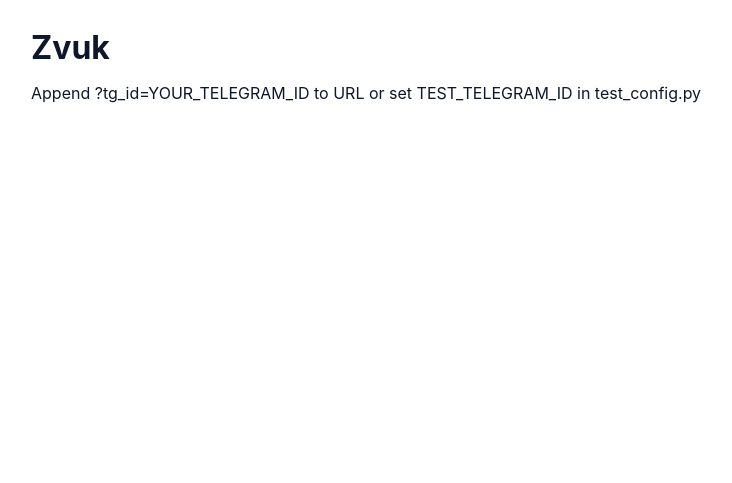
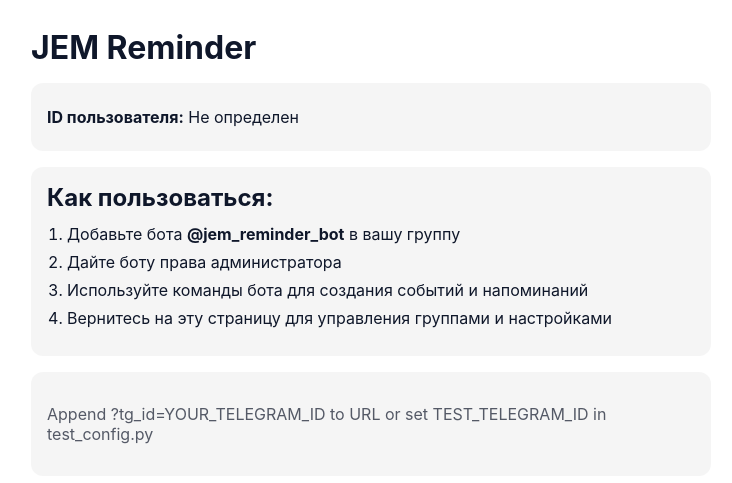
Before and after one commit to suslyaev/jem-reminder, a FastAPI app: page / in a window 1280 px wide. Shown: the top 483 px of the page, without its empty margins (269-1001 px from the left). Run offline with FastAPI, Linux system fonts and the light colour scheme.

Commit message:
Обновлен интерфейс: заменен Zvuk на JEM Reminder, улучшена стартовая страница с инструкциями

```diff
--- a/web/app.py
+++ b/web/app.py
@@ -26,7 +26,7 @@
     autoescape=select_autoescape(['html', 'xml'])
 )
 
-app = FastAPI(title="Zvuk Admin Mobile")
+app = FastAPI(title="JEM Reminder")
 app.mount('/static', StaticFiles(directory=STATIC_DIR.as_posix()), name='static')
 
 
@@ -169,10 +169,17 @@
 
     if tg_id is None:
         # Temporary helper for manual testing
-        return render('welcome.html', message="Append ?tg_id=YOUR_TELEGRAM_ID to URL or set TEST_TELEGRAM_ID in test_config.py", request=request)
+        return render('welcome.html', message="Append ?tg_id=YOUR_TELEGRAM_ID to URL or set TEST_TELEGRAM_ID in test_config.py", user_info=None, request=request)
     urow = UserRepo.get_by_telegram_id(tg_id)
     if not urow:
-        return render('welcome.html', message="User not found. Start the bot first.", request=request)
+        # Create user_info object for display
+        user_info = {
+            'telegram_id': tg_id,
+            'username': None,
+            'first_name': None,
+            'last_name': None
+        }
+        return render('welcome.html', message="User not found. Start the bot first.", user_info=user_info, request=request)
     user_id = urow[0]
     # urow: (id, telegram_id, username, phone, first_name, last_name)
     username = urow[2]
--- a/web/static/style.css
+++ b/web/static/style.css
@@ -15,3 +15,12 @@
 .empty { color: var(--muted); padding: 12px; }
 input, select, textarea { width: 100%; padding: 10px 12px; border-radius: 10px; border: 1px solid var(--border); margin-top: 6px; background: transparent; color: inherit; font-size: 16px; }
 form { display: block; }
+
+/* Welcome page styles */
+.user-info { background: var(--card); padding: 16px; border-radius: 12px; margin: 16px 0; }
+.user-info p { margin: 8px 0; }
+.instructions { background: var(--card); padding: 16px; border-radius: 12px; margin: 16px 0; }
+.instructions h2 { margin-top: 0; }
+.instructions ol { margin: 12px 0; padding-left: 20px; }
+.instructions li { margin: 8px 0; }
+.message { background: var(--card); padding: 16px; border-radius: 12px; margin: 16px 0; color: var(--muted); }
--- a/web/templates/index.html
+++ b/web/templates/index.html
@@ -2,7 +2,7 @@
 <html>
   <head>
     <meta name="viewport" content="width=device-width, initial-scale=1">
-    <title>Группы</title>
+    <title>JEM Reminder - Группы</title>
     <link rel="stylesheet" href="/static/style.css">
     <style>
       .group-card { position: relative; padding: 12px 44px 12px 12px; border-radius: 12px; background: var(--card); margin-bottom: 12px; }
--- a/web/templates/welcome.html
+++ b/web/templates/welcome.html
@@ -2,13 +2,37 @@
 <html>
   <head>
     <meta name="viewport" content="width=device-width, initial-scale=1">
-    <title>Zvuk Admin</title>
+    <title>JEM Reminder</title>
     <link rel="stylesheet" href="/static/style.css">
   </head>
   <body>
     <div class="container">
-      <h1>Zvuk</h1>
-      <p>{{ message }}</p>
+      <h1>JEM Reminder</h1>
+      <div class="user-info">
+        <p><strong>ID пользователя:</strong> {{ user_info.telegram_id if user_info else 'Не определен' }}</p>
+        {% if user_info and user_info.username %}
+        <p><strong>Никнейм:</strong> @{{ user_info.username }}</p>
+        {% endif %}
+        {% if user_info and (user_info.first_name or user_info.last_name) %}
+        <p><strong>Имя:</strong> {{ user_info.first_name or '' }} {{ user_info.last_name or '' }}</p>
+        {% endif %}
+      </div>
+
+      <div class="instructions">
+        <h2>Как пользоваться:</h2>
+        <ol>
+          <li>Добавьте бота <strong>@jem_reminder_bot</strong> в вашу группу</li>
+          <li>Дайте боту права администратора</li>
+          <li>Используйте команды бота для создания событий и напоминаний</li>
+          <li>Вернитесь на эту страницу для управления группами и настройками</li>
+        </ol>
+      </div>
+
+      {% if message %}
+      <div class="message">
+        <p>{{ message }}</p>
+      </div>
+      {% endif %}
     </div>
   </body>
-  </html>
+</html>
```
Also changed, not shown: README.md.
